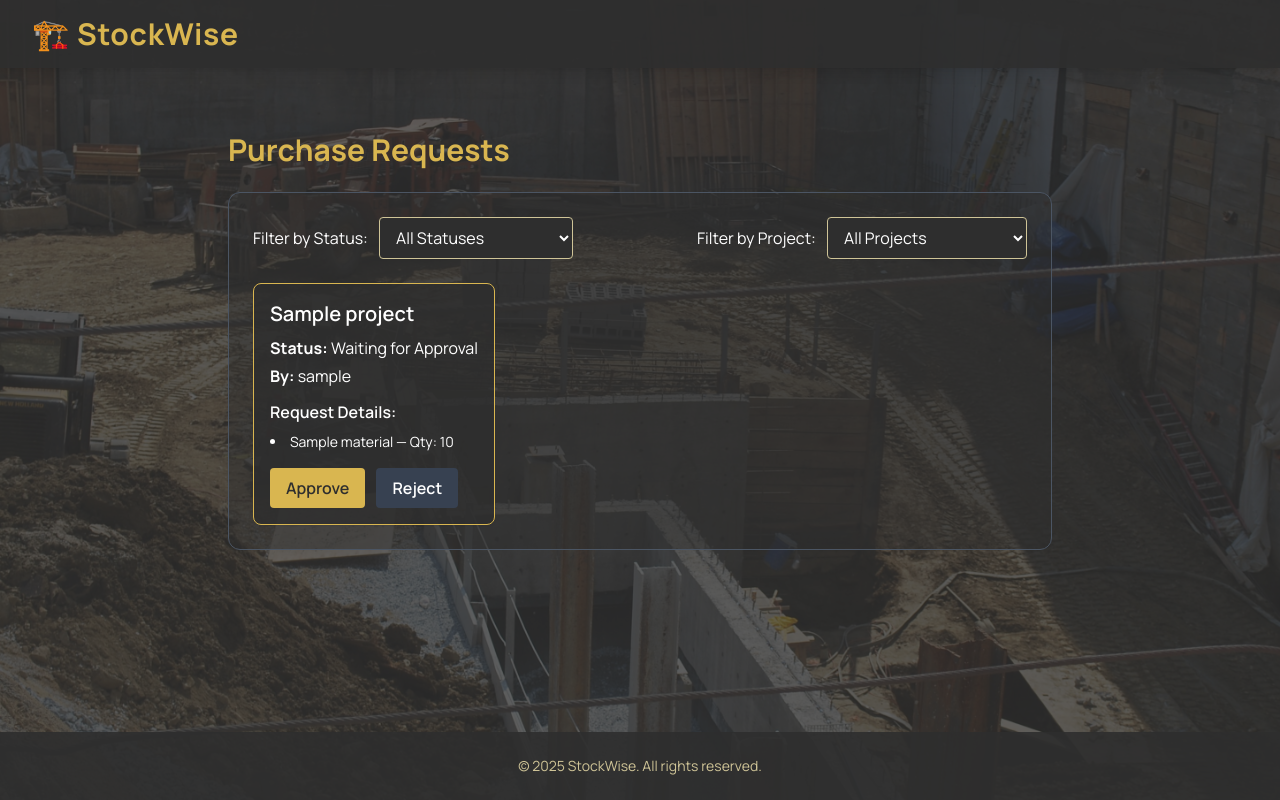
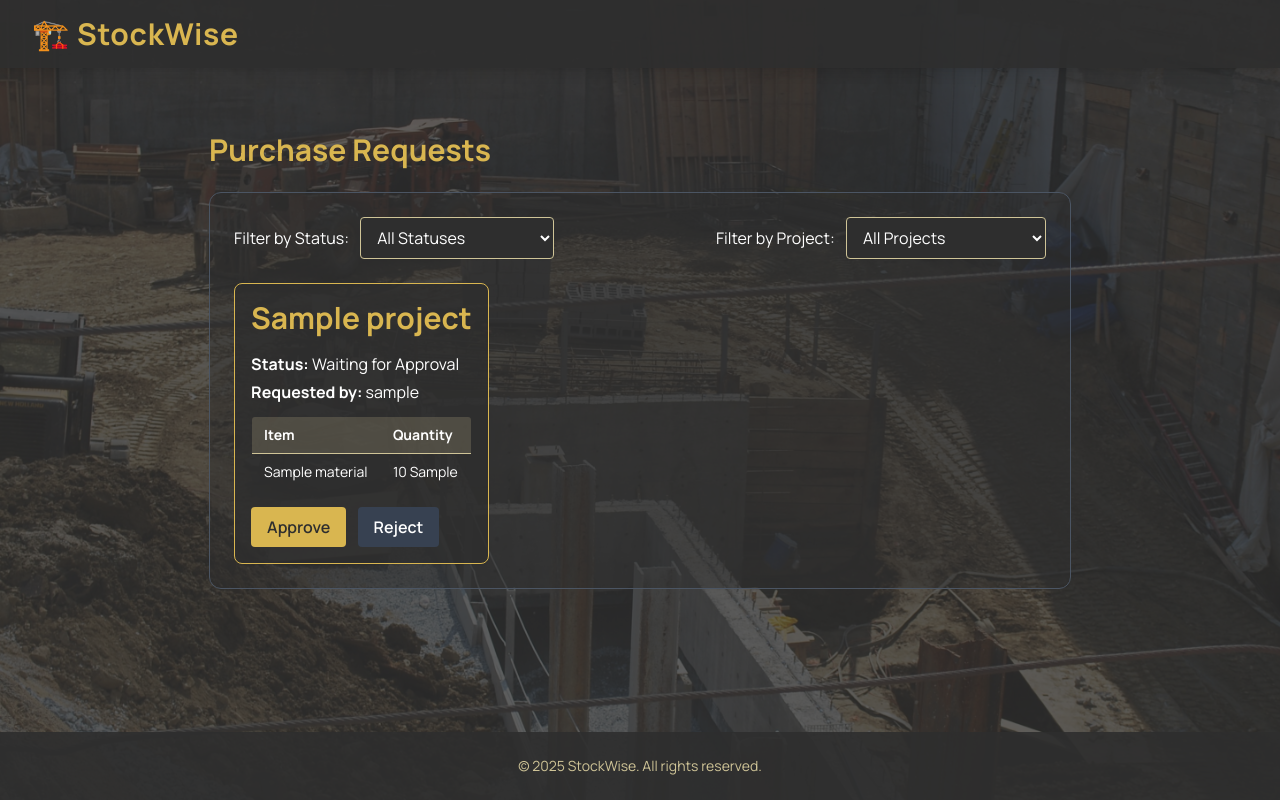
Before and after one commit to gianvalen/stockwise, a Django app: page /manager/pending-requests/ in a window 1280 px wide. Run offline with Django 5.2, Linux system fonts and the light colour scheme; tables that the repository leaves empty hold one stand-in row (values such as "Sample post"); some libraries are stand-ins or nearby versions.

Commit message:
Fixed table for pending requests

```diff
--- a/stockwise/templates/project_management/pending_requests.html
+++ b/stockwise/templates/project_management/pending_requests.html
@@ -45,18 +45,31 @@
     <div class="grid grid-cols-1 md:grid-cols-2 lg:grid-cols-3 gap-6">
       {% for pr in purchase_requests %}
         <div class="border border-primary rounded-lg p-4 bg-surface/80 shadow-sm">
-          <h3 class="text-xl font-semibold mb-2 text-secondary">{{ pr.project.project_name }}</h3>
+          <h3 class="text-2xl sm:text-3xl font-bold text-primary mb-4">{{ pr.project.project_name }}</h3>
           <p class="mb-1"><strong>Status:</strong> {{ pr.request_status }}</p>
-          <p class="mb-3"><strong> By:</strong> {{ pr.requested_by }}</p>
+          <p class="mb-3"><strong>Requested by:</strong> {{ pr.requested_by }}</p>
 
-          <h4 class="font-semibold mb-2 text-secondary">Request Details:</h4>
-          <ul class="list-disc list-inside text-sm mb-4">
-            {% for detail in pr.requestdetail_set.all %}
-              <li>{{ detail.material.material_name }} — Qty: {{ detail.quantity }}</li>
-            {% empty %}
-              <li>No request details.</li>
-            {% endfor %}
-          </ul>
+          <!-- <h4 class="font-semibold mb-2 text-secondary">Request Details:</h4> -->
+          <table class="w-full text-sm mb-4 border border-muted rounded overflow-hidden">
+            <thead class="bg-muted/20 text-left">
+              <tr>
+                <th class="px-3 py-2 border-b border-muted">Item</th>
+                <th class="px-3 py-2 border-b border-muted">Quantity</th>
+              </tr>
+            </thead>
+            <tbody>
+              {% for detail in pr.requestdetail_set.all %}
+                <tr>
+                  <td class="px-3 py-2 border-b border-muted">{{ detail.material.material_name }}</td>
+                  <td class="px-3 py-2 border-b border-muted">{{ detail.quantity }} {{detail.material.unit}}</td>
+                </tr>
+              {% empty %}
+                <tr>
+                  <td colspan="2" class="px-3 py-2 text-center text-secondary italic">No request details.</td>
+                </tr>
+              {% endfor %}
+            </tbody>
+          </table>
 
           {% if pr.request_status == 'Waiting for Approval' %}
             <form method="post" class="inline-block mr-2">
```
